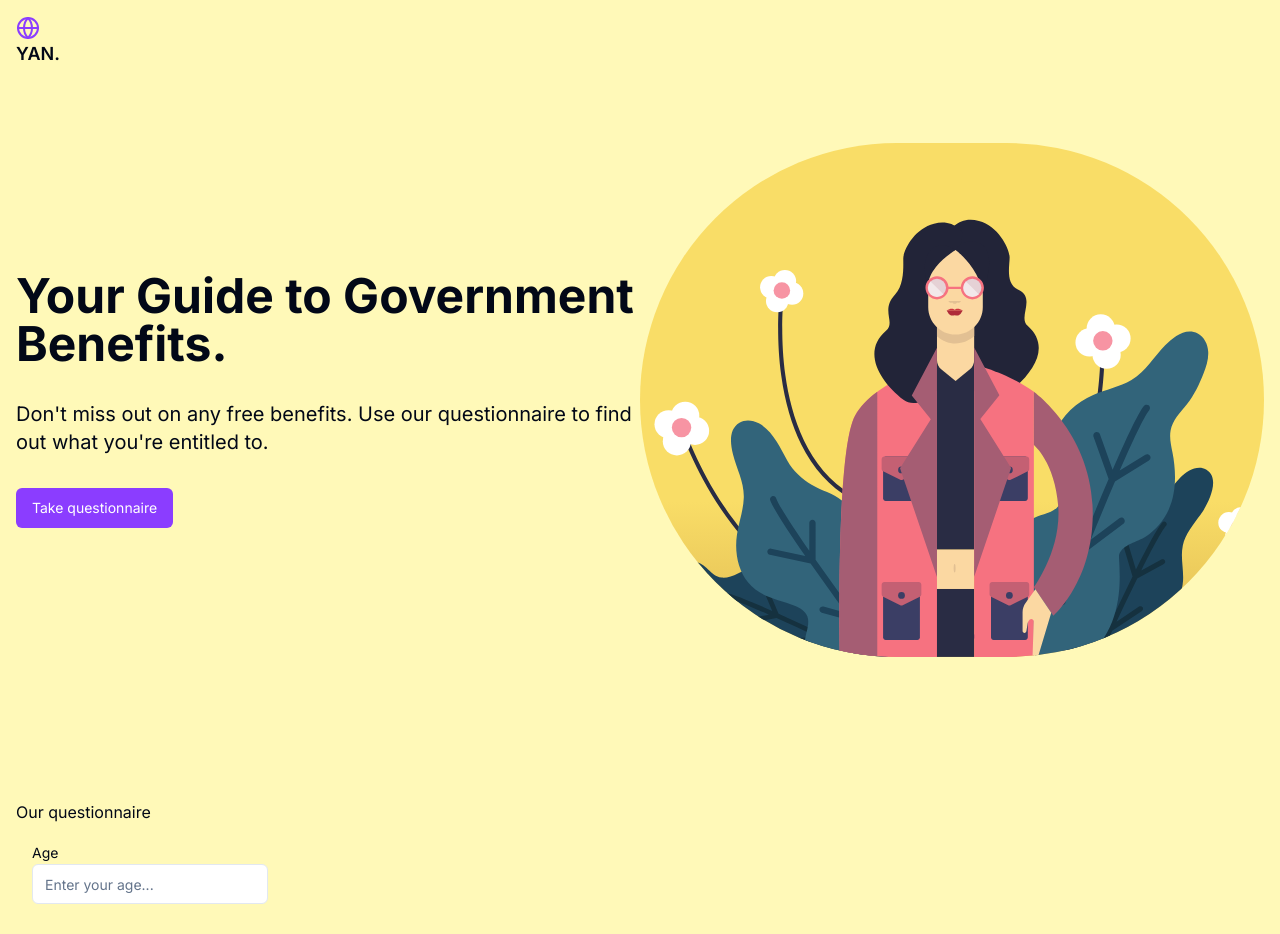
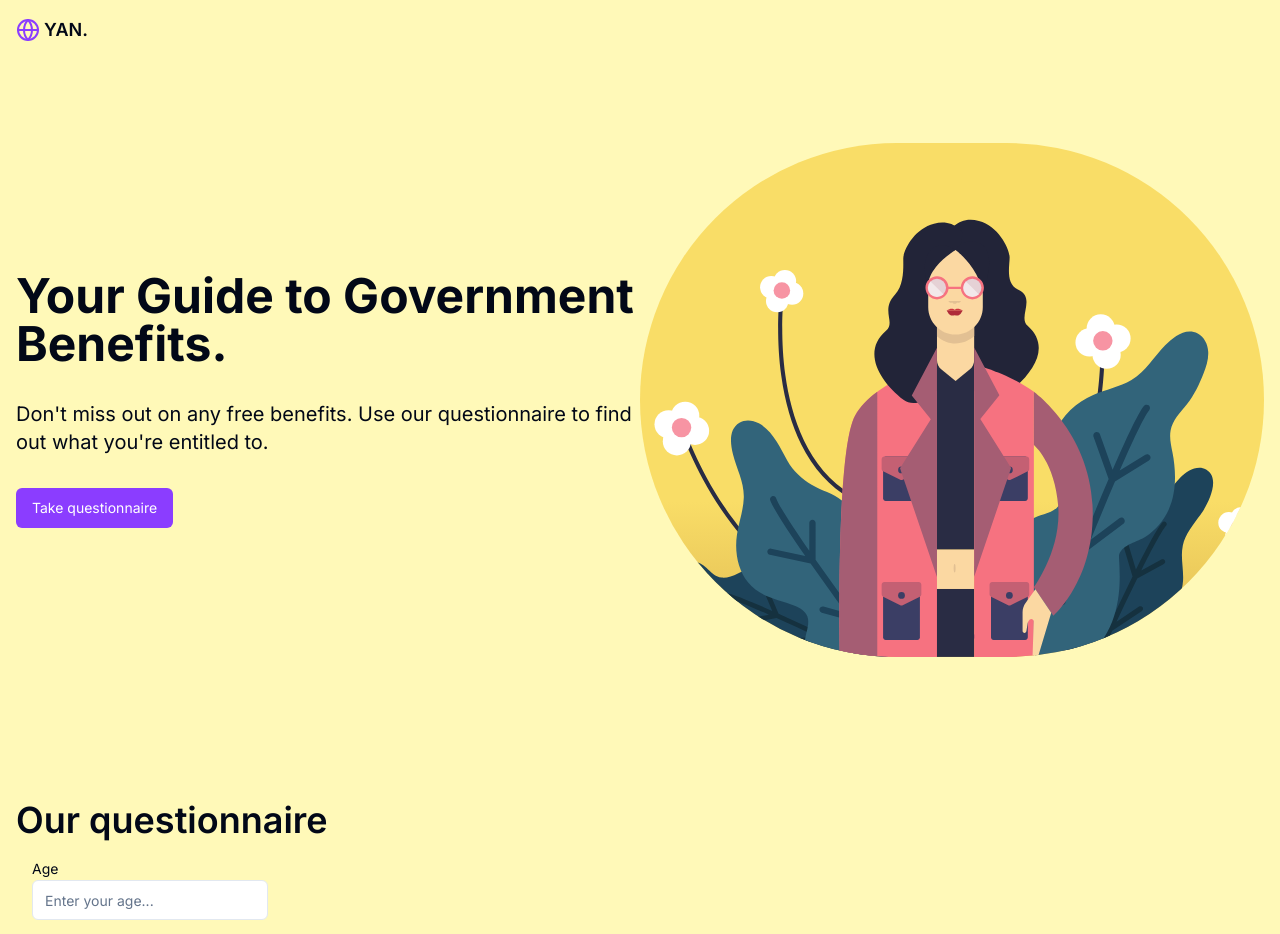
Before and after one commit to Kilanvl1/FE-Studently, a Next.js app: page / in a window 1280 px wide. Shown: the top 934 px of the page. Built offline with nearby package versions, Linux system fonts and the light colour scheme.

Commit message:
feat: new landing page

```diff
--- /dev/null
+++ b/@/components/ui/ProvideInfo.tsx
@@ -0,0 +1,18 @@
+import { cn } from "@/lib/utils";
+
+type ProvideInfoProps = {
+  children: React.ReactNode;
+  className?: string;
+};
+export const ProvideInfo = ({ className, children }: ProvideInfoProps) => {
+  return (
+    <ul
+      className={cn(
+        className,
+        "flex flex-col gap-y-4 list-disc border p-4 px-6 rounded-md"
+      )}
+    >
+      {children}
+    </ul>
+  );
+};
--- a/app/_components/Form.tsx
+++ b/app/_components/Form.tsx
@@ -1,5 +1,5 @@
 "use client";
-import { useState } from "react";
+import { useState, createContext, useContext } from "react";
 
 import {
   Select,
@@ -11,9 +11,13 @@ import {
 
 import { InputWithLabel } from "@/components/ui/InputWithLabel";
 import { cn } from "@/lib/utils";
+import { ProvideInfo } from "@/components/ui/ProvideInfo";
+
+const AgeContext = createContext(null);
 
 export default function Form() {
   const [age, setAge] = useState(null);
+
   return (
     <form className="p-4 mb-32">
       <div className="flex flex-col">
@@ -24,7 +28,16 @@ export default function Form() {
           value={age}
           onChange={(e) => setAge(parseInt(e.target.value))}
         />
-        {age >= 18 && age <= 30 ? <RootNode /> : null}
+
+        {age <= 30 ? (
+          <AgeContext.Provider value={age}>
+            <RootNode />
+          </AgeContext.Provider>
+        ) : (
+          <ProvideInfo className="my-4 border-red-600 px-8">
+            <li>Only students below the age of 30 are entitled to benefits</li>
+          </ProvideInfo>
+        )}
       </div>
     </form>
   );
@@ -84,39 +97,44 @@ const NoLeadNode = <>No Lead</>;
 const Lead = <>Lead</>;
 
 const HasBothGrants = (
-  <ul className="list-disc px-6 p-4 flex flex-col gap-y-4 border-green-600 border">
+  <ProvideInfo className="border-green-600 border">
     <li>You are entitled to a basic grant worth 5,600 Euros / Y</li>
     <li>You are entitled to an insurance grant worth 1,476 Euros per year</li>
-  </ul>
+  </ProvideInfo>
 );
 
 const HasInsuranceGrant = (
-  <ul className="list-disc px-6 p-4 flex flex-col gap-y-4 border-green-600 border">
+  <ProvideInfo className=" border-green-600 border">
     <li>You are entitled to a basic grant worth 5,600 Euros / Y</li>
-  </ul>
+  </ProvideInfo>
 );
 
 const InsuranceNode = () => {
   return (
     <DecisionNode
       selectId="insurance"
-      label="Do you have insurance?"
+      label="Do you have health insurance?"
       followUpQuestions={[HasInsuranceGrant, HasBothGrants]}
     />
   );
 };
 
 const RequirementsNode = () => {
+  const age = useContext(AgeContext);
   return (
     <DecisionNode
       selectId="requirements"
       label="Do you meet one of the two following requirements?"
       followUpQuestions={[<InsuranceNode key="0" />, NoLeadNode]}
     >
-      <ul className="list-disc px-6 p-4 flex flex-col gap-y-4 border-black border">
+      <ProvideInfo className=" border-black border">
         <li>Lived in the Netherlands for at least 5 years</li>
-        <li>You work at least 32 hours a week.</li>
-      </ul>
+        {age >= 21 ? (
+          <li>You work at least 32 hours a month.</li>
+        ) : (
+          <li>You earn at least 155 Euros a month.</li>
+        )}
+      </ProvideInfo>
     </DecisionNode>
   );
 };
--- a/app/_components/Header.tsx
+++ b/app/_components/Header.tsx
@@ -1,8 +1,8 @@
 import { Globe } from "lucide-react";
 export const Header = () => {
   return (
-    <header className="flex p-4 items-center gap-x-1  mx-auto fixed bg-myYellow-base">
-      <nav className="max-w-[1440px] w-full">
+    <header className="p-4 fixed bg-myYellow-base w-full">
+      <nav className="flex max-w-[1440px] gap-x-1 mx-auto items-center">
         <Globe className="text-myPurple-base" />
         <h1 className="font-semibold text-lg">YAN.</h1>
       </nav>
--- a/app/page.tsx
+++ b/app/page.tsx
@@ -12,7 +12,7 @@ export default function Home() {
         <LandingPage formRef={formRef} />
 
         <section ref={formRef}>
-          <h1>Our questionnaire</h1>
+          <h1 className="font-semibold text-4xl">Our questionnaire</h1>
           <Form />
         </section>
       </Container>
```
